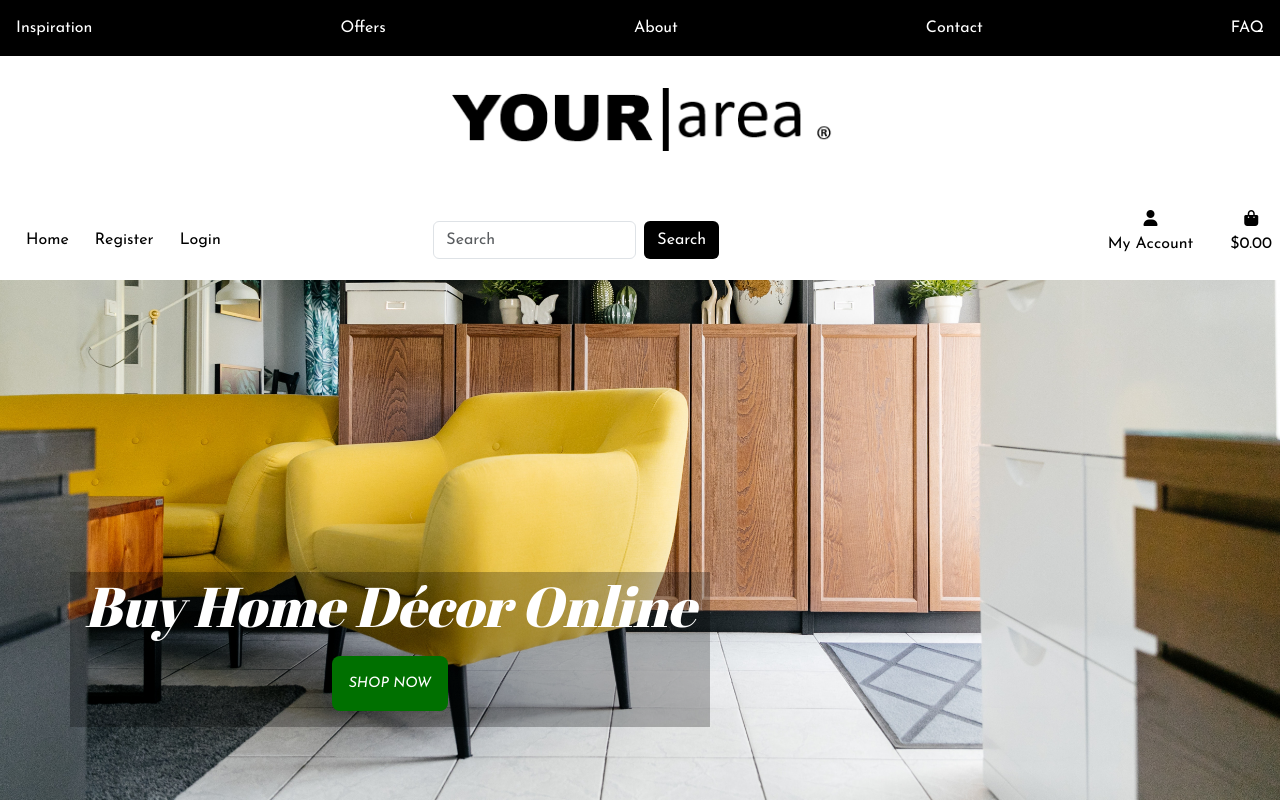
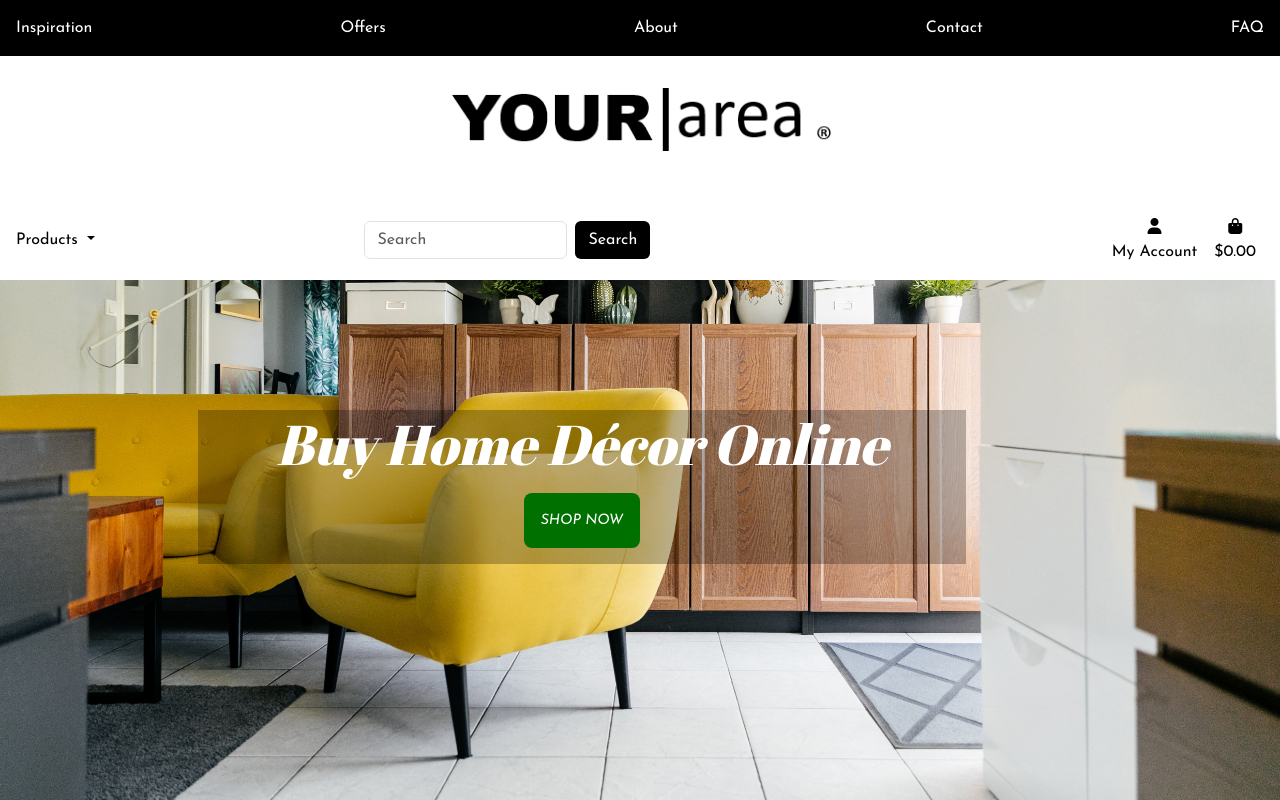
Before and after one commit to TheresLundqvist/Your-area, a Django app: page / in a window 1280 px wide. Run offline with Django 3.2, Linux system fonts and the light colour scheme; some libraries are stand-ins or nearby versions.

Commit message:
Change to dropdown menu for products in nav

```diff
--- a/home/templates/home/index.html
+++ b/home/templates/home/index.html
@@ -5,7 +5,7 @@
 <main>
     <div class="container h-100">
         <div class="row h-100">
-            <div class="col-7 col-md-6 my-auto text-white heading-font text-center">
+            <div class="col-7 col-md-6 my-auto text-white heading-font text-center ms-3">
                 <h1 class="display-4">
                     Buy Home Décor Online
                 </h1>
--- a/static/css/style.css
+++ b/static/css/style.css
@@ -6,7 +6,7 @@
 html,
 body,
 header {
-    height: 90%;
+    height: 60%;
     font-family: 'Josefin Sans', sans-serif;
     scroll-behavior: smooth;
 }
@@ -73,6 +73,7 @@ body {
 .heading-font {
     font-family: 'Abril Fatface', sans-serif;
     font-style: italic;
+    width: 60vw;
 }
 
 .shop-now-button {
@@ -116,6 +117,11 @@ body {
     background-color: black;
     color: white;
 }
+
+.bg-white {
+    background-color: white;
+}
+
 
 /* Media Queries */
 
@@ -161,4 +167,16 @@ body {
     #second-bar {
         top: 25%;
     }
+
+    html,
+    body,
+    header {
+        height: 80%;
+    }
+
+    .heading-font {
+        margin-left: 8em !important;
+    }
+
+
 }
--- a/templates/base.html
+++ b/templates/base.html
@@ -64,28 +64,32 @@
   </div>
   <!-- Second navbar -->
   <nav class="navbar navbar-expand-md bg-light w-100 justify-content-between" id="second-bar">
-    <ul class="navbar-nav ms-2">
-      <li class="nav-item">
-        <a href="{% url 'home' %}" class="nav-link">Home</a>
+    <div class="dropdown">
+      <a class="text-black nav-link dropdown-toggle ms-3" href="#" id="product-category" data-bs-toggle="dropdown" aria-haspopup="true" role="button">
+        Products
+      </a>
+      <ul class="dropdown-menu border-0" aria-labelledby="product-category">
+        <li>
+          <a href="#" class="dropdown-item">Furniture</a></li>
+        <li>
+          <a href="#" class="dropdown-item">Interior Details</a></li>
+        <li>
+          <a href="#" class="dropdown-item">Lightning</a>
         </li>
-      {% if request.user.is_authenticated %}
-        <li class="nav-item">
-          <a href="{% url 'account_logout' %}" class="nav-link">Logout</a>
+        <li>
+          <a href="#" class="dropdown-item">Textile</a>
         </li>
-      {% else %}
-        <li class="nav-item">
-          <a href="{% url 'account_signup' %}" class="nav-link">Register</a>
-        </li>
-        <li class="nav-item">
-          <a href="{% url 'account_login' %}" class="nav-link">Login</a>
-      {% endif %}
+        <li>
+          <a href="#" class="dropdown-item">Kitchen</a>
         </li>
       </ul>
+    </div>
     <form method="GET" action="" class="d-flex" role="search" id="search">
-      <input class="form-control me-2" type="search" name="q" placeholder="Search" value="{{ request.GET.q }}" aria-label="Search">
+      <input class="form-control me-2" type="search" name="q" placeholder="Search" value="{{ request.GET.q }}"
+        aria-label="Search">
       <button class="btn btn-black input-group-text" type="submit">Search</button>
     </form>
-    <ul class="list-inline list-unstyled mx-2">
+    <ul class="list-inline list-unstyled ms-3 my-2">
       <li class="list-inline-item dropdown">
         <a class="text-black nav-link" href="#" id="user-options" data-bs-toggle="dropdown" aria-haspopup="true"
           aria-expanded="false">
@@ -107,7 +111,7 @@
           {% endif %}
         </div>
       </li>
-      <li class="list-inline-item ms-4">
+      <li class="list-inline-item me-4 ms-1">
         <a class="{% if grand_total %}text-info font-weight-bold{% else %}text-black{% endif %} nav-link" href="">
           <div class="text-center">
             <div><i class="fa-solid fa-bag-shopping icon-black"></i></div>
```
Lines whose indentation alone changed are shown as unchanged.
